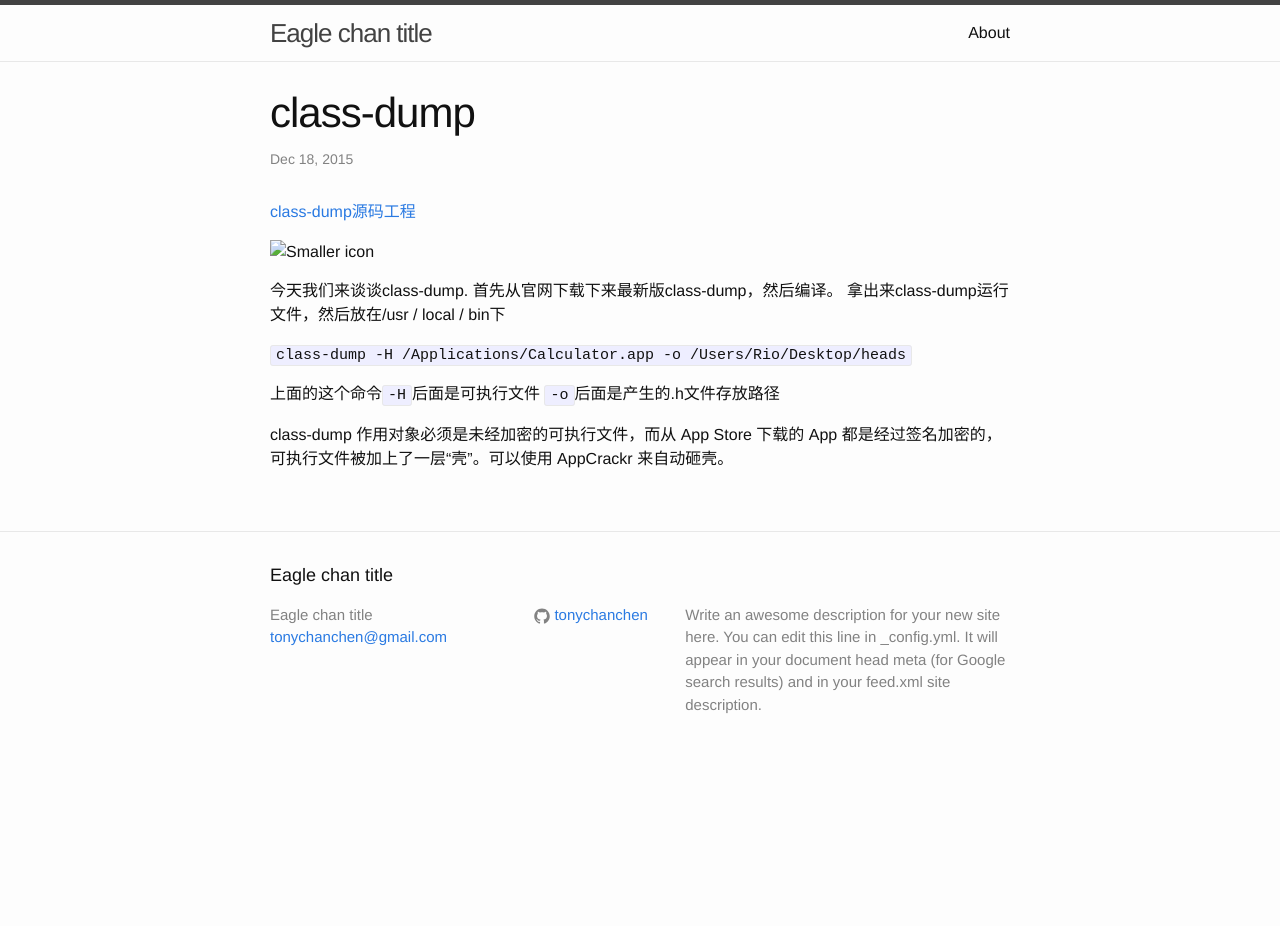
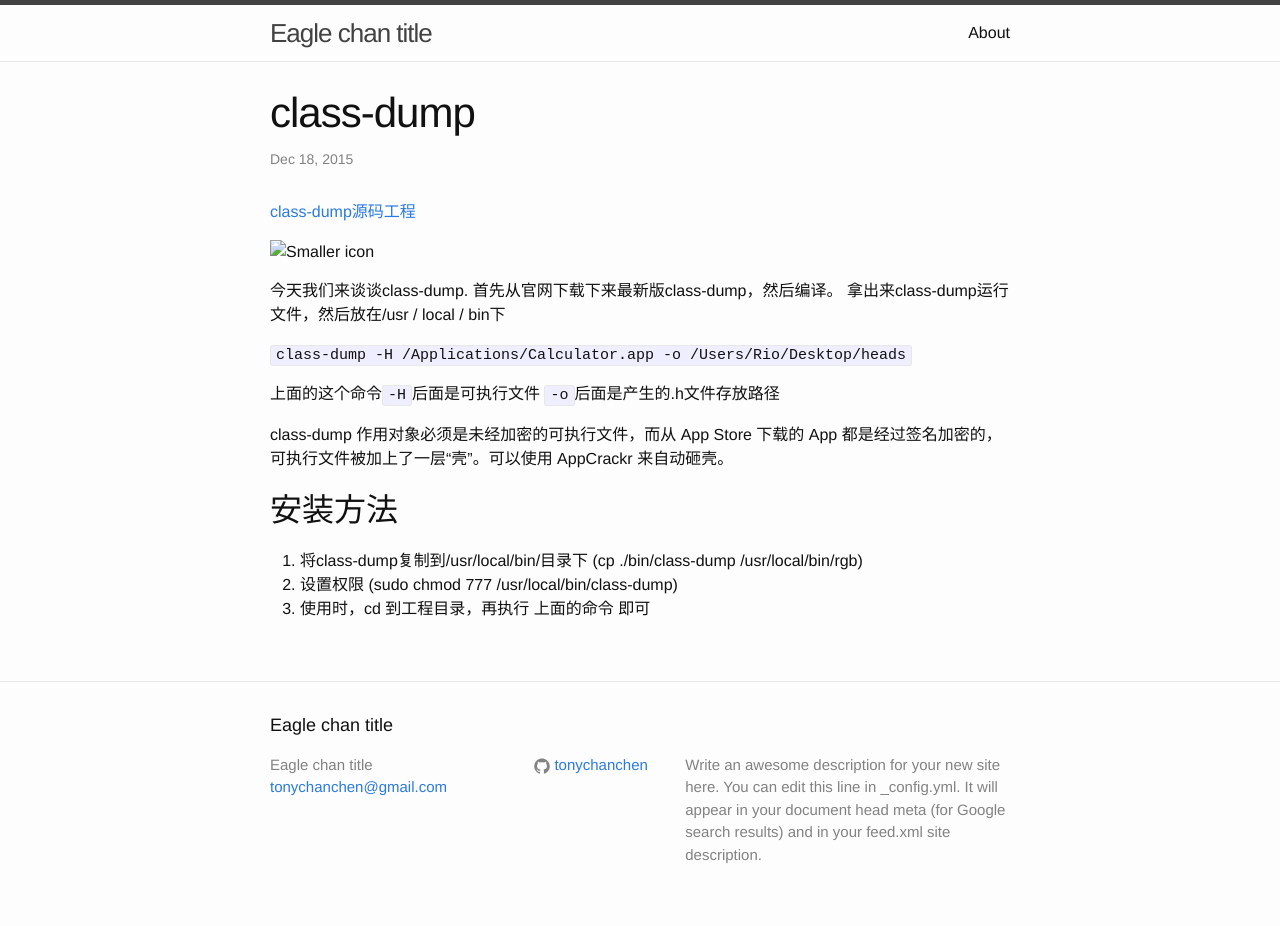
Before and after one commit to dangxiaobin123/SpiderMonkeyTest, a Jekyll site: the page built from _posts/2015-12-02-welcome-to-myblog.md, in a window 1280 px wide. Built offline with Jekyll 4.4.1, drawn with Linux system fonts in a browser that asks for light colours; before the commit the page ends 900 px from its top, so only the background shows below that.

Commit message:
class-dump安装

```diff
--- a/_posts/2015-12-02-welcome-to-myblog.md
+++ b/_posts/2015-12-02-welcome-to-myblog.md
@@ -21,3 +21,10 @@ categories: jekyll update
 上面的这个命令`-H`后面是可执行文件  `-o`后面是产生的.h文件存放路径
 
 class-dump 作用对象必须是未经加密的可执行文件，而从 App Store 下载的 App 都是经过签名加密的，可执行文件被加上了一层“壳”。可以使用 AppCrackr 来自动砸壳。
+
+
+## 安装方法
+
+1. 将class-dump复制到/usr/local/bin/目录下 (cp ./bin/class-dump /usr/local/bin/rgb)
+2. 设置权限 (sudo chmod 777 /usr/local/bin/class-dump)
+3. 使用时，cd 到工程目录，再执行 上面的命令 即可
```
